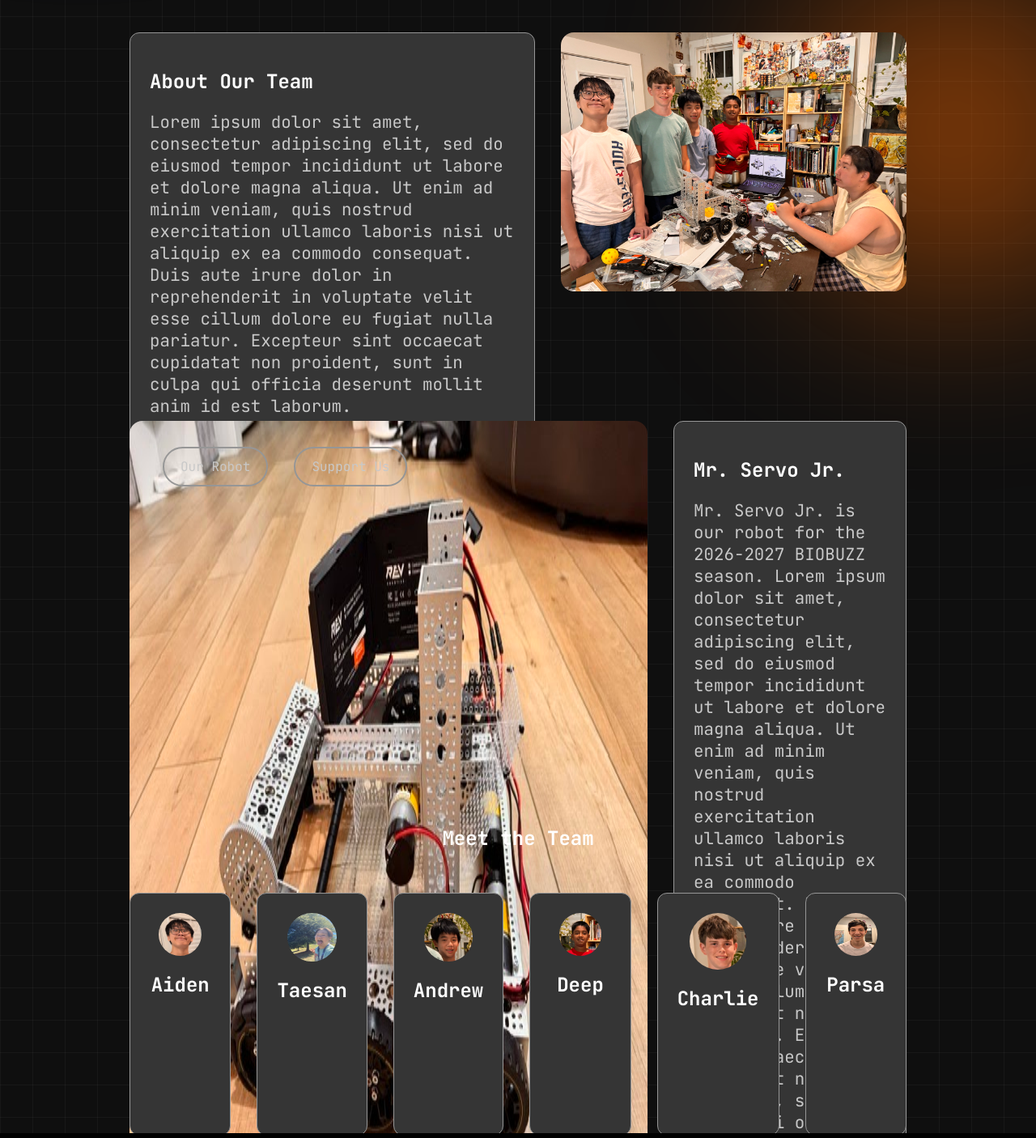
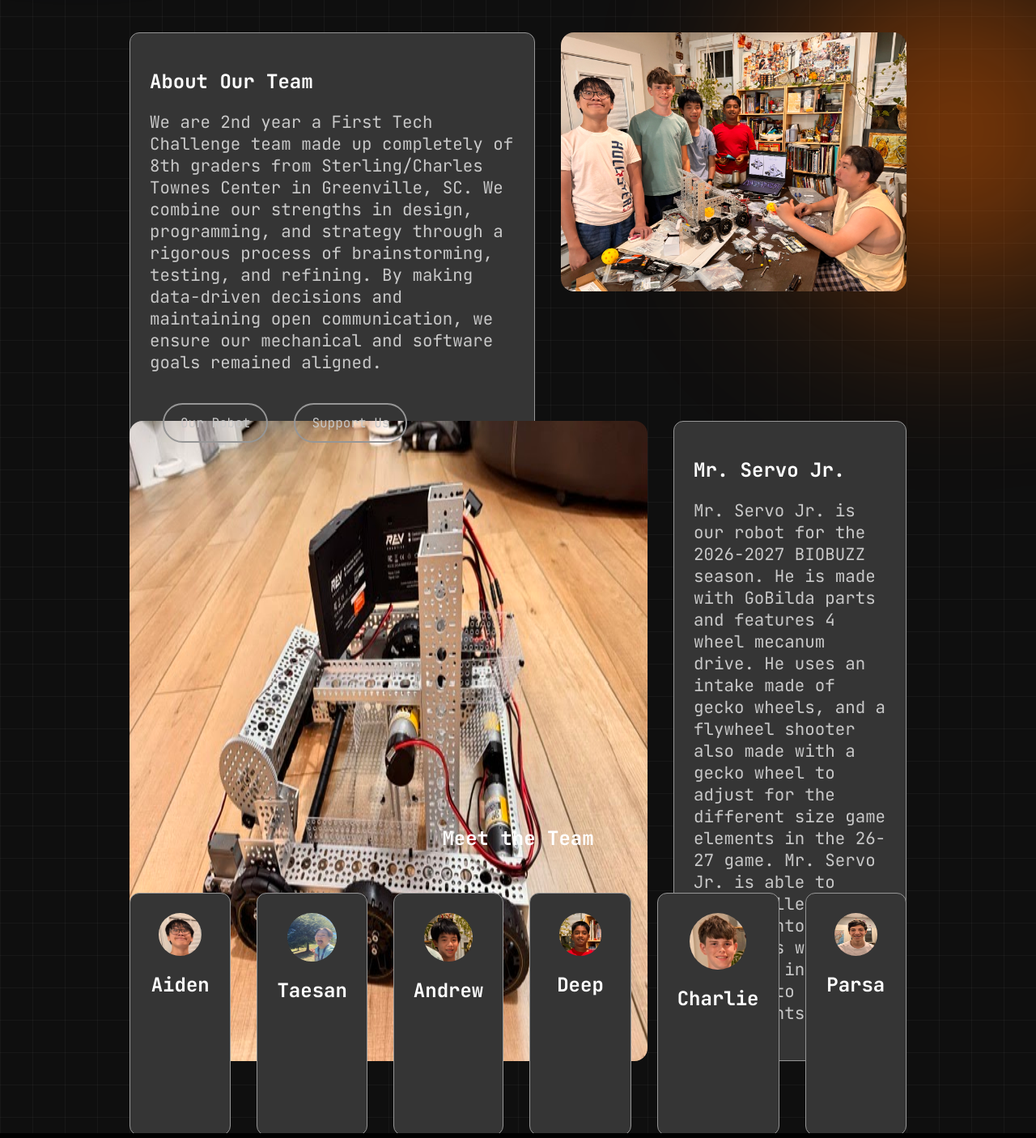
Before and after one commit to Ajc48/ftc_website, a plain HTML site: page index.html in a window 1280 px wide. Shown: the part 540-1946 px from the top of the page at 81% size. Drawn offline with Linux system fonts and the light colour scheme.

Commit message:
added some text

```diff
--- a/index.html
+++ b/index.html
@@ -39,12 +39,14 @@
 
                     <div class="glass card">
                             <h1>About Our Team</h1>
-                            <p>Lorem ipsum dolor sit amet, consectetur adipiscing elit, sed do eiusmod tempor incididunt ut labore et dolore magna aliqua. Ut enim ad minim veniam, quis nostrud exercitation ullamco laboris nisi ut aliquip ex ea commodo consequat. Duis aute irure dolor in reprehenderit in voluptate velit esse cillum dolore eu fugiat nulla pariatur. Excepteur sint occaecat cupidatat non proident, sunt in culpa qui officia deserunt mollit anim id est laborum.</p>
+                            <p>We are 2nd year a First Tech Challenge team made up completely of 8th graders from Sterling/Charles Townes Center in Greenville, SC.
+                            We combine our strengths in design, programming, and strategy through a rigorous process of brainstorming, testing, and refining.
+			    By making data-driven decisions and maintaining open communication, we ensure our mechanical and software goals remained aligned.
+                            </p>
                             <div class="flex row">
                             <a href="#robot" class="btn">Our Robot</a>
                             <a href="donate.html" class="btn">Support Us</a>
                             </div>
-
 
                     </div>
                     <img src="ftcteam.webp" style="height: 40dvh;"/>
@@ -55,8 +57,10 @@
                     <img src="images/robot.jpeg"/>
                     <div class="glass card">
                         <h2>Mr. Servo Jr.</h2>
-                        <p>Mr. Servo Jr. is our robot for the 2026-2027 BIOBUZZ season. Lorem ipsum dolor sit amet, consectetur adipiscing elit, sed do eiusmod tempor incididunt ut labore et dolore magna aliqua. Ut enim ad minim veniam, quis nostrud exercitation ullamco laboris nisi ut aliquip ex ea commodo consequat. Duis aute irure dolor in reprehenderit in voluptate velit esse cillum dolore eu fugiat nulla pariatur. Excepteur sint occaecat cupidatat non proident, sunt in culpa qui officia deserunt mollit anim id est laborum.</p>
-
+                        <p>Mr. Servo Jr. is our robot for the 2026-2027 BIOBUZZ season.
+He is made with GoBilda parts and features 4 wheel mecanum drive.
+He uses an intake made of gecko wheels, and a flywheel shooter also made with a gecko wheel to adjust for the different size game elements in the 26-27 game.
+ Mr. Servo Jr. is able to shoot pollen and nectar into the hives, as well as get them into the flowers to score more points.</p>
                     </div>
 
                 </section>
```
Also changed, not shown: contact.html (+2 -2 lines).
